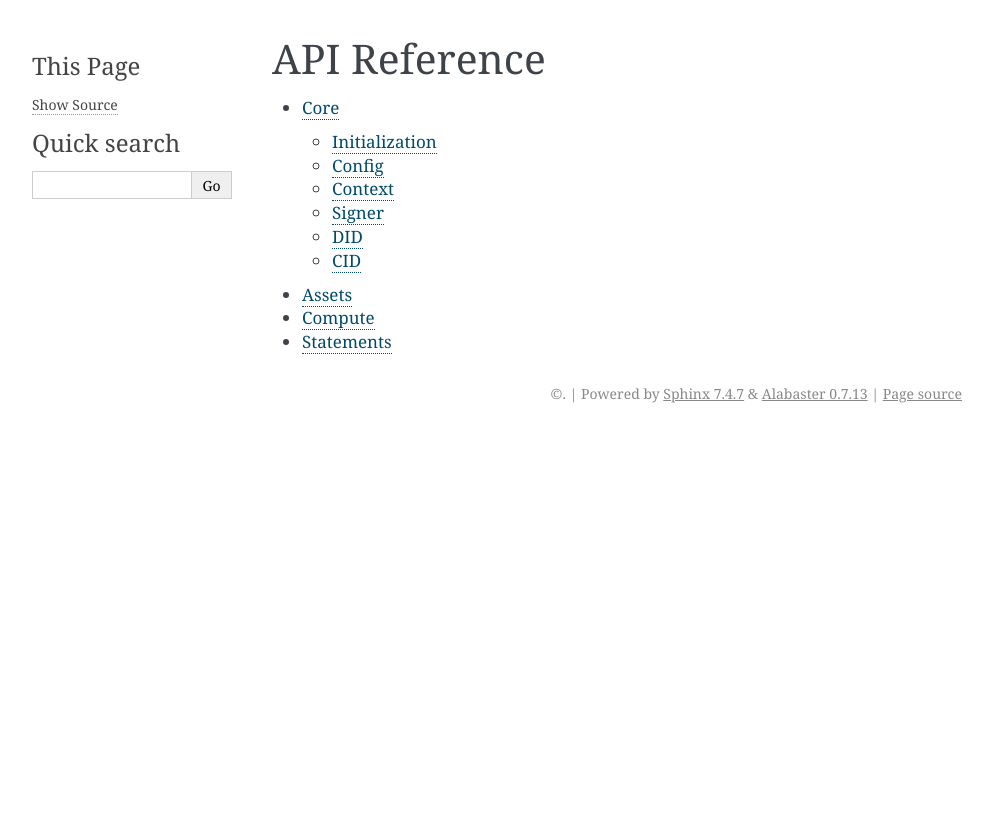
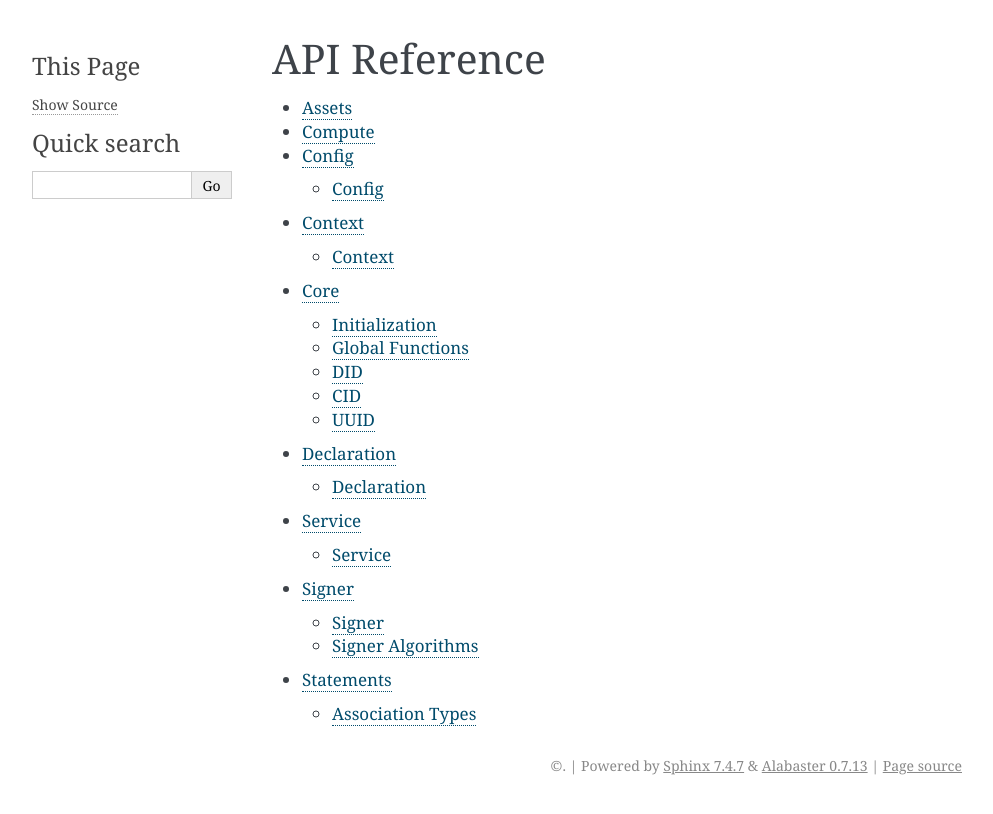
Before and after one commit to eqtylab/integrity-py, a Sphinx documentation site: the page built from docs/api.rst, in a window 1280 px wide. Shown: the top 814 px of the page, without its empty margins (148-1141 px from the left). Built offline with Sphinx 7.4.7, drawn with Linux system fonts in a browser that asks for light colours.

Commit message:
doc updates

```diff
--- a/docs/api.rst
+++ b/docs/api.rst
@@ -4,7 +4,12 @@ API Reference
 .. toctree::
    :maxdepth: 2
 
-   api_core
    api_assets
    api_compute
+   api_config
+   api_context
+   api_core
+   api_declaration
+   api_service
+   api_signer
    api_statements
```
Also changed, not shown: docs/api_config.rst (added, +8 -0 lines), docs/api_context.rst (added, +8 -0 lines), docs/api_core.rst (+20 -18 lines), docs/api_declaration.rst (added, +8 -0 lines), docs/api_service.rst (added, +8 -0 lines), docs/api_signer.rst (added, +22 -0 lines), docs/api_statements.rst (+15 -0 lines).
